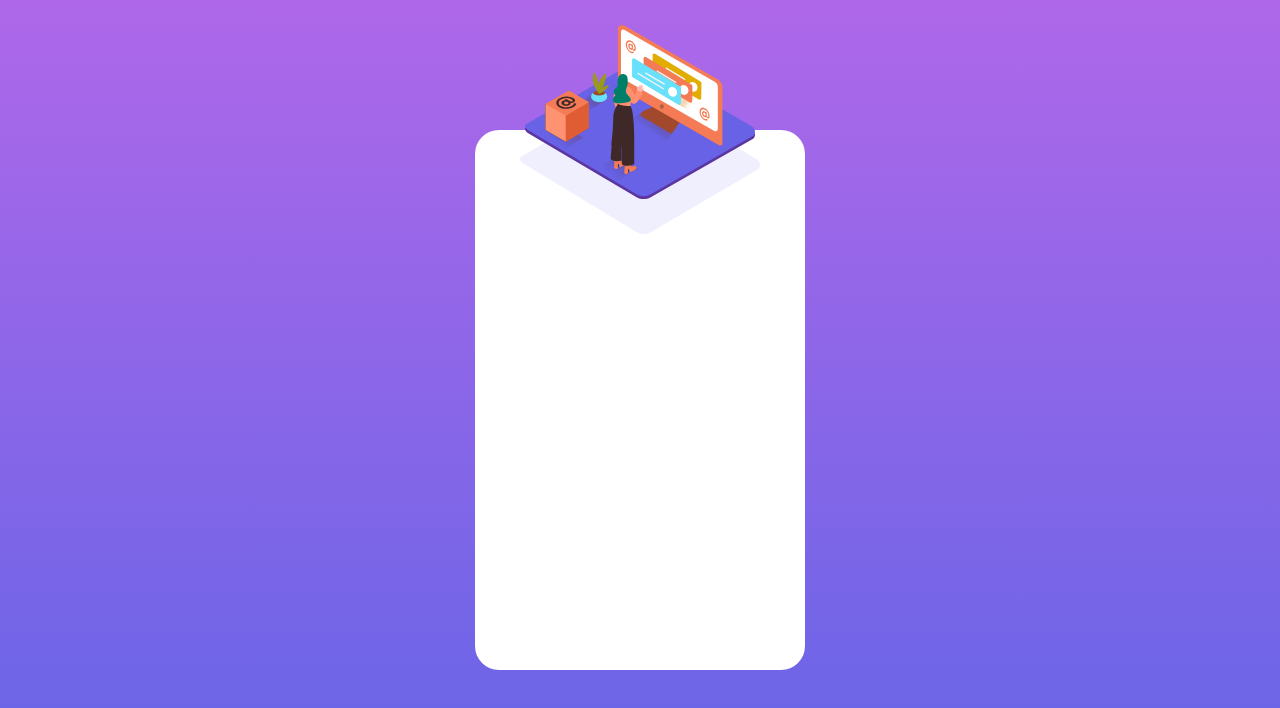
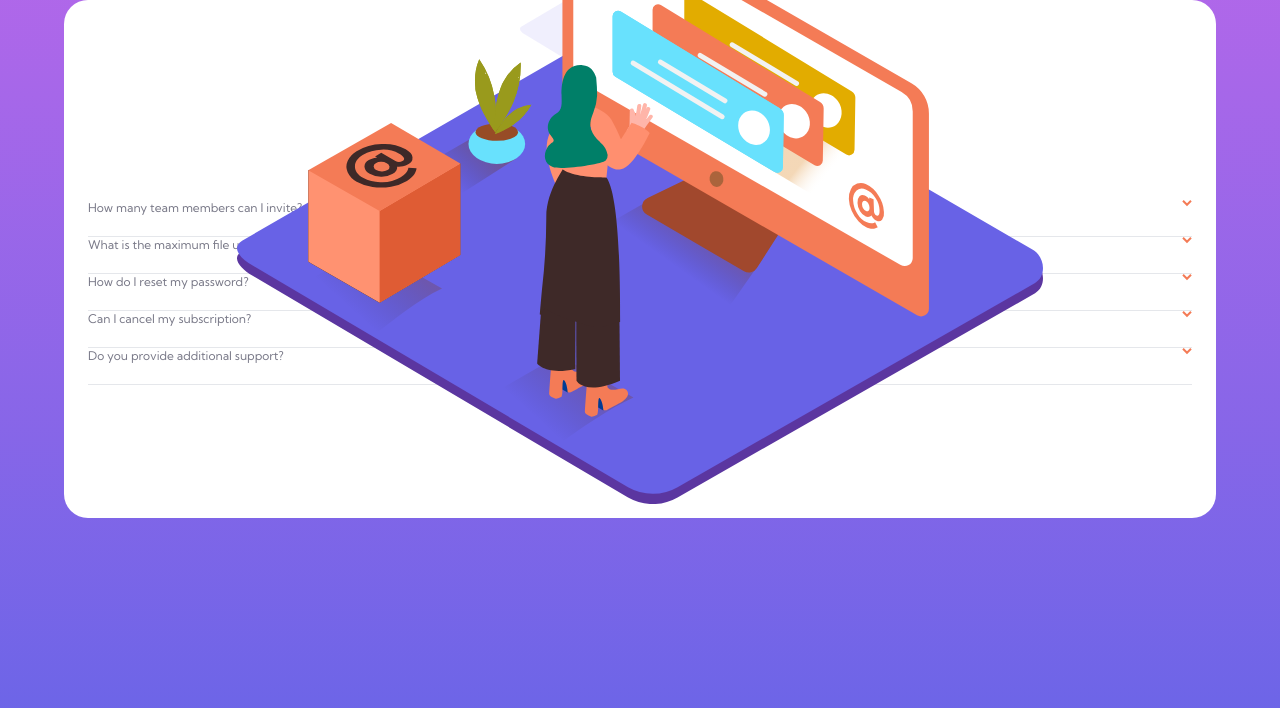
Before and after one commit to RyelBanfield/faq-accordion-card, a React (Vite) app: page / in a window 1280 px wide. Shown: the top 708 px of the page. Built offline with nearby package versions, Linux system fonts and the light colour scheme.

Commit message:
Install HeadlessUI and build Accordion component

```diff
--- a/package.json
+++ b/package.json
@@ -9,6 +9,7 @@
     "preview": "vite preview"
   },
   "dependencies": {
+    "@headlessui/react": "^1.6.6",
     "react": "^18.2.0",
     "react-dom": "^18.2.0"
   },
--- a/src/App.tsx
+++ b/src/App.tsx
@@ -2,17 +2,40 @@
 import Shadow from '/src/assets/bg-pattern-mobile.svg';
 import MobileIllustration from '/src/assets/illustration-woman-online-mobile.svg';
 
+import Accordion from './components/Accordion';
+
 const App = () => (
-  <div className="flex h-screen flex-col items-center justify-center bg-gradient-to-b from-soft-violet to-soft-blue text-xs">
-    <div className="h-[540px] w-[330px] rounded-3xl bg-white">
-      <div className="relative flex justify-center">
+  <div className="flex h-screen flex-col items-center justify-end bg-gradient-to-b from-soft-violet to-soft-blue">
+    <div className="mb-[22%] h-[70%] w-[90%] rounded-3xl bg-white">
+      <div className="relative mb-5 flex justify-center">
         <img
           src={MobileIllustration}
           alt="Illustration of woman online"
-          className="absolute -top-[105px] w-[230px]"
+          className="absolute -top-[107px] w-[70%]"
         />
         <img src={Shadow} alt="Shadow" />
       </div>
+      <h1 className="mb-10 text-center text-3xl font-bold">FAQ</h1>
+      <Accordion
+        title="How many team members can I invite?"
+        body="You can invite up to 2 additional users on the Free plan. There is no limit on team members for the Premium plan."
+      />
+      <Accordion
+        title="What is the maximum file upload size?"
+        body="No more than 2GB. All files in your account must fit your allotted storage space."
+      />
+      <Accordion
+        title="How do I reset my password?"
+        body="Click “Forgot password” from the login page or “Change password” from your profile page. A reset link will be emailed to you."
+      />
+      <Accordion
+        title="Can I cancel my subscription?"
+        body="Yes! Send us a message and we’ll process your request no questions asked."
+      />
+      <Accordion
+        title="Do you provide additional support?"
+        body="Chat and email support is available 24/7. Phone lines are open during normal business hours."
+      />
     </div>
   </div>
 );
--- /dev/null
+++ b/src/components/Accordion.tsx
@@ -0,0 +1,34 @@
+/* eslint-disable import/no-absolute-path */
+
+import { Disclosure } from '@headlessui/react';
+
+import Arrow from '/src/assets/icon-arrow-down.svg';
+
+type Props = {
+  title: string;
+  body: string;
+};
+
+const Accordion = ({ title, body }: Props) => (
+  <div className="mx-6 border-b text-xs text-dark-grayish-blue">
+    <Disclosure>
+      {({ open }) => (
+        <>
+          <Disclosure.Button className="flex w-full flex-row justify-between pb-5">
+            <span
+              className={
+                open ? 'font-bold text-very-dark-desaturated-blue' : ''
+              }
+            >
+              {title}
+            </span>
+            <img src={Arrow} alt="Arrow" className={open ? 'rotate-180' : ''} />
+          </Disclosure.Button>
+          <Disclosure.Panel className="pb-5">{body}</Disclosure.Panel>
+        </>
+      )}
+    </Disclosure>
+  </div>
+);
+
+export default Accordion;
```
Also changed, not shown: 1 other file (tests, documents, lock files or other folders).
